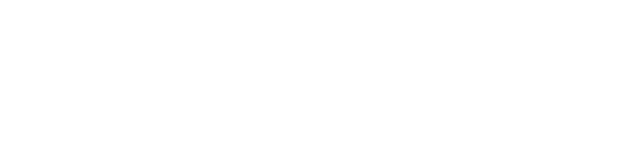
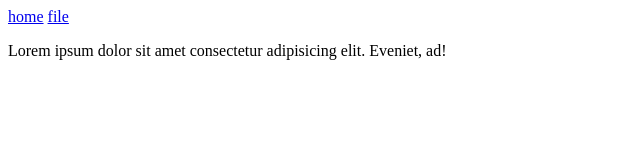
Before and after one commit to adebarehassan493-sketch/gitassignment, a plain HTML site: page index.html in a window 1280 px wide. Shown: the whole page, without its empty margins (0-640 px from the left). Drawn offline with Linux system fonts and the light colour scheme.

Commit message:
pagging file

```diff
--- a/index.html
+++ b/index.html
@@ -6,6 +6,8 @@
     <title>index</title>
 </head>
 <body>
-
+    <a href="index.html">home</a>
+    <a href="ayo.html">file</a>
+    <p>Lorem ipsum dolor sit amet consectetur adipisicing elit. Eveniet, ad!</p>
 </body>
 </html>
```
Also changed, not shown: ayo.html (+2 -0 lines).
